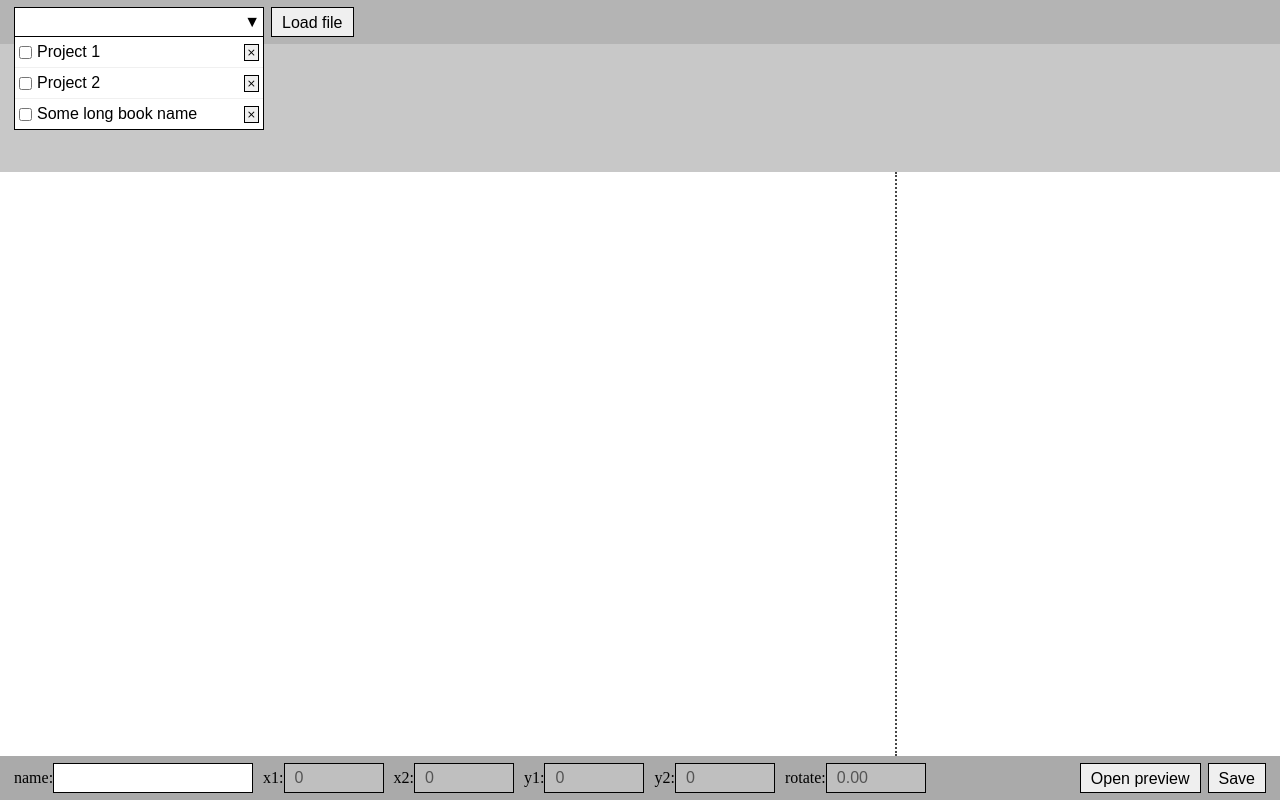
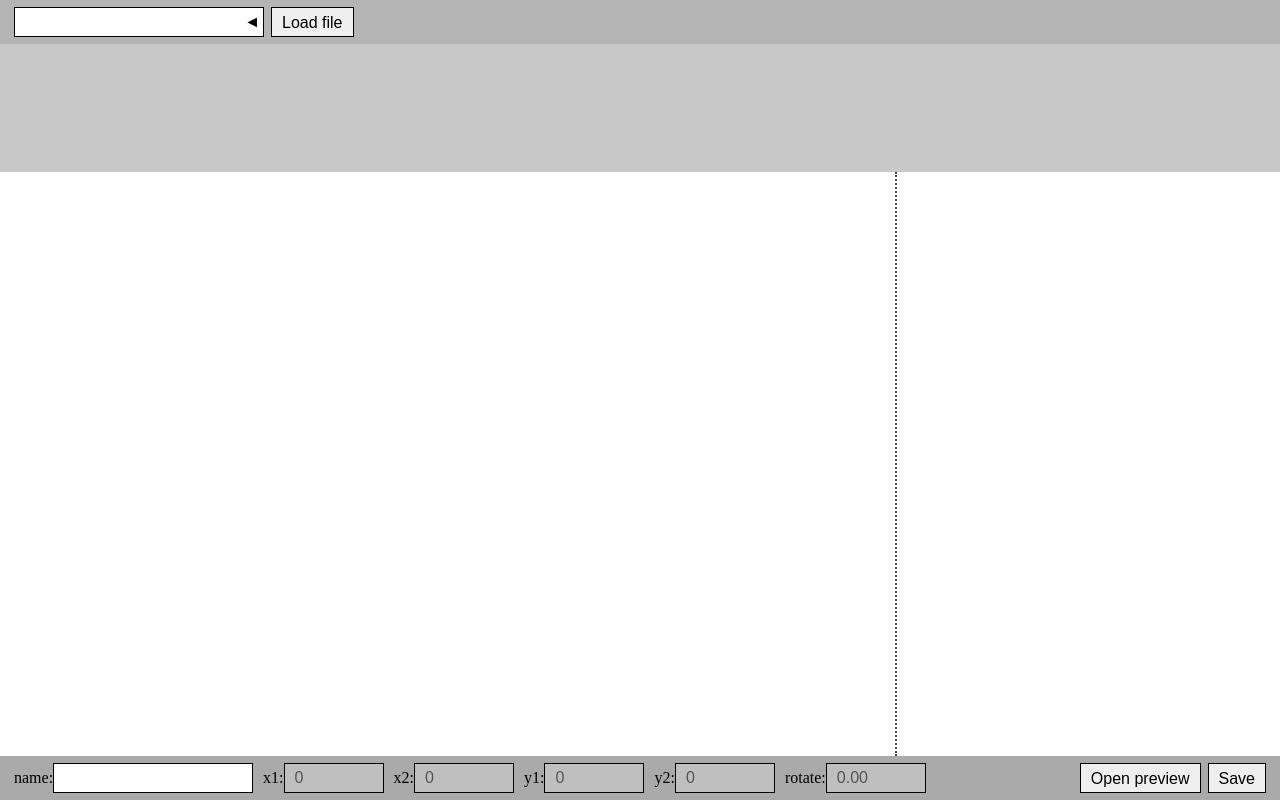
Before and after one commit to charJKL/react.split.v2, a React (Create React App) app: page / in a window 1280 px wide. Built offline with nearby package versions, Linux system fonts and the light colour scheme.

Commit message:
Support open/hide on mouse hover events.

```diff
--- a/src/components/header/Select.tsx
+++ b/src/components/header/Select.tsx
@@ -13,27 +13,33 @@ interface SelectProps
 const Select = ({className, children} : SelectProps) : JSX.Element =>
 {
 	const project = useAppSelector(selectSelectedProject);
-	const [isOpen, setOpen] = useState<boolean>(true);
+	const [isOpen, setOpen] = useState<boolean>(false);
 
 	const onChangeProjectName = (e: ChangeEvent<HTMLInputElement>) =>
 	{
 		const value = e.target.value;
 		console.log(value);
 	}
-	const onOpenList = (e: MouseEvent<HTMLDivElement>) =>
+	const onMousemoveOpenList = (e: MouseEvent<HTMLDivElement>) =>
 	{
-		setOpen(state => !state);
+		setOpen(true);
+	}
+	const onMouseLeaveCloseList = (e: MouseEvent<HTMLDivElement>) =>
+	{
+		setOpen(false);
 	}
 
 	const name = project ? project.name : "";
+	const isListOpen = isOpen ? "block" : "none";
+	const styleForOptions = {display: isListOpen }
 	const classNameForSelect = [className, css.select].join(" ");
 	return (
-		<div className={classNameForSelect}>
+		<div className={classNameForSelect} onMouseEnter={onMousemoveOpenList} onMouseLeave={onMouseLeaveCloseList}>
 			<div className={css.input}>
 				<input type="text" value={name} onChange={onChangeProjectName} />
-				<div onClick={onOpenList}>{ isOpen ? '▼' : '◄' }</div>
+				<div>{ isOpen ? '▼' : '◄' }</div>
 			</div>
-			<div className={css.options}>
+			<div className={css.options} style={styleForOptions}>
 				{children}
 			</div>
 		</div>
```
